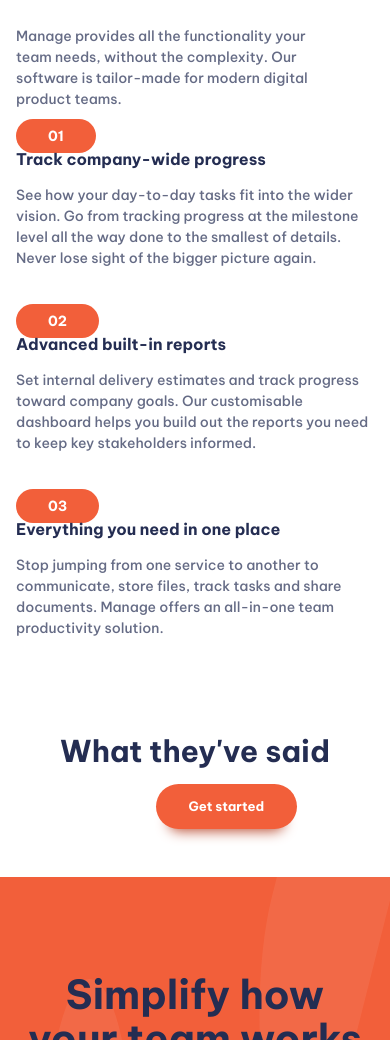
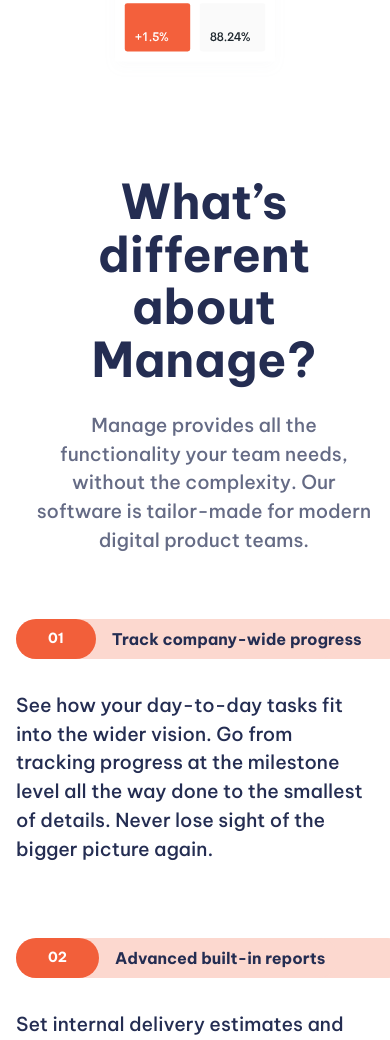
Before and after one commit to sleepielle/Manage, a website built with Vite: page manage.website/index.html in a window 390 px wide. Shown: the part 960-2000 px from the top of the page. Built offline with nearby package versions, Linux system fonts and the light colour scheme.

Commit message:
numbered lists and mobile view

```diff
--- a/manage.website/index.html
+++ b/manage.website/index.html
@@ -57,11 +57,11 @@
             <div class="container">
               <div class="even-columns">
 
-                <div class="flow">
+                <div class="flow text-center">
                   <h1 class="fs-primary-heading fw-bold">
                     Bring everyone together to build better products.
                   </h1>
-                  <p>
+                  <p data-width="wide">
                     Manage makes it simple for software teams to plan day-to-day
                     tasks while keeping the larger team goals in view.
                   </p>
@@ -78,11 +78,11 @@
           <section class="padding-block-700">
             <div class="container">
               <div class="even-columns">
-                <div class="flow">
+                <div class="flow text-center">
                   <h2 class="fs-secondary-heading fw-bold">
                     What’s different about Manage?
                   </h2>
-                  <p>
+                  <p data-width="wide" >
                     Manage provides all the functionality your team needs,
                     without the complexity. Our software is tailor-made for
                     modern digital product teams.
@@ -93,10 +93,10 @@
                   <ul class="numbered-items | flow" role="list">
                     <li >
                       <div class="flow" style="--flow-spacer:1em">
-                      <h3 class="fs-600 fw-bold">
+                      <h3 class="numbered-items_title fs-600 fw-bold">
                         Track company-wide progress
                       </h3>
-                        <p data-width="wide">
+                        <p class="numbered-items_body" data-width="wide">
                           See how your day-to-day tasks fit into the wider vision.
                           Go from tracking progress at the milestone level all the
                           way done to the smallest of details. Never lose sight of
@@ -107,8 +107,8 @@
 
                     <li >
                       <div class="flow" style="--flow-spacer:1em">
-                      <h3 class="fs-600 fw-bold">Advanced built-in reports</h3>
-                      <p data-width="wide">
+                      <h3 class="numbered-items_title fs-600 fw-bold">Advanced built-in reports</h3>
+                      <p class="numbered-items_body" data-width="wide">
                         Set internal delivery estimates and track progress
                         toward company goals. Our customisable dashboard helps
                         you build out the reports you need to keep key
@@ -116,12 +116,13 @@
                       </p>
                     </div>
                     </li>
+
                     <li >
                       <div class="flow" style="--flow-spacer:1em">
-                      <h3 class="fs-600 fw-bold">
+                      <h3 class="numbered-items_title fs-600 fw-bold">
                         Everything you need in one place
                       </h3>
-                      <p data-width="wide">
+                      <p class="numbered-items_body" data-width="wide">
                         Stop jumping from one service to another to communicate,
                         store files, track tasks and share documents. Manage
                         offers an all-in-one team productivity solution.
@@ -136,9 +137,12 @@
 
           <!--visual separatin from utility from component classes-->
           <section class="padding-block-700 | carousel">
-            <h2 class="fs-secondary-heading fw-bold" style="text-align: center">
-              What they've said
-            </h2>
+            <div class="text-center">
+              <h3 class="fs-secondary-heading fw-bold" >
+                What they've said
+              </h3>
+            </div>
+
             <!--carousel here-->
             <button class="button" data-section="carousel">Get started</button>
           </section>
@@ -146,11 +150,14 @@
           <div class="  cta bg-accent-400 text-neutral-10" >
             <img src="/manage.website/images/bg-simplify-section-desktop.svg" alt="aa" class="positioning">
             <div class="container">
-              <div class="even-columns padding-block-900">
+              <div class="even-columns padding-block-900 ">
 
-                  <p class="fs-secondary-heading fw-bold" data-section="cta">
-                    Simplify how your team works today.
-                  </p>
+               <div class="text-center">
+                <h2 class="fs-secondary-heading fw-bold" data-section="cta">
+                Simplify how your team works today.
+              </h2>
+
+           </div>
 
                 <div class="justify-self-end">
                   <button class="button" data-type="inverted">
--- a/manage.website/style.css
+++ b/manage.website/style.css
@@ -1,7 +1,7 @@
 :root {
   --clr-accent-500: hsl(12, 60%, 45%);
   --clr-accent-400: hsl(12, 88%, 59%);
-  --clr-accent-300: hsl(12, 88%, 75%);
+  --clr-accent-300: hsl(12, 88%, 90%);
   --clr-accent-100: hsl(13, 100%, 96%);
 
   --clr-primary-400: hsl(228, 39%, 23%);
@@ -40,6 +40,7 @@
   --size-450: 1.3rem;
   --size-500: 1.5rem;
   --size-600: 2rem;
+  --size-650: 2.6rem;
   --size-700: 3rem;
   --size-800: 4rem;
   --size-900: 5rem;
@@ -135,7 +136,10 @@
 }
 
 p[data-width="wide"] {
-  max-width: 42ch;
+  display: flex;
+  max-width: 60ch;
+  justify-content: center;
+  margin-block: 2rem;
 }
 /* button */
 
@@ -226,27 +230,59 @@
 /*numbered list*/
 .numbered-items {
   counter-reset: count;
+
+  width: fit-content;
+  margin-inline: auto;
 }
 
 .numbered-items li {
   counter-increment: count;
 }
 
-.numbered-items li::before {
+.numbered-items div {
+  display: grid;
+  grid-template-columns: min-content 1fr;
+  align-items: center;
+  column-gap: var(--size-400);
+}
+
+.numbered-items_title {
+  content: "";
+  grid-column: 2/-1;
+  grid-row: 1/2;
+  z-index: 1;
+  inset: 0 -100vw 0 0;
+  border-radius: 100vw;
+}
+.numbered-items_body {
+  grid-column: 2/-1;
+}
+
+.numbered-items div::before,
+.numbered-items div::after {
+  height: 40px;
+}
+.numbered-items div::before {
   content: counter(count, decimal-leading-zero);
   background-color: var(--clr-accent-400);
   color: var(--clr-neutral-100);
   font-weight: var(--fw-bold);
   padding: var(--size-200) var(--size-600);
   border-radius: 100vw;
+
+  display: flex;
+  align-items: center;
+  grid-row: 1/2;
+  grid-column: 1/2;
 }
+
 /* Utility classes */
 
 .container {
   --max-width: 1110px;
-  --padding: 1rem;
+  --container-padding: 1rem;
 
-  width: min(var(--max-width), 100% - (var(--padding) * 2));
+  width: min(var(--max-width), 100% - (var(--container-padding) * 2));
   margin-inline: auto;
   position: relative;
 }
@@ -445,7 +481,6 @@
   .fs-secondary-heading[data-section="cta"] {
     text-align: center;
     justify-self: center;
-    font-size: var(--fs-800);
     max-width: 12ch;
   }
   .justify-self-end {
@@ -538,4 +573,72 @@
   .primary-footer-wrapper > :nth-child(5) {
     grid-area: five;
   }
+
+  /*numbered list media query*/
+  .numbered-items p {
+    grid-column: 2/-1;
+  }
 }
+
+@media (max-width: 50em) {
+  .numbered-items div::before {
+    content: counter(count, decimal-leading-zero);
+    background-color: var(--clr-accent-400);
+    color: var(--clr-neutral-100);
+    font-weight: var(--fw-bold);
+    padding: var(--size-200) var(--size-600);
+    border-radius: 100vw;
+
+    display: flex;
+    align-items: center;
+    grid-row: 1/2;
+    grid-column: 1/2;
+  }
+
+  .numbered-items div::after {
+    content: "";
+    display: block;
+    z-index: -1;
+    border-radius: 100vw;
+    grid-column: 1 / -1;
+    grid-row: 1/2;
+    width: 90%;
+    --bg: var(--clr-accent-300);
+    box-shadow: 5em 0 0 var(--bg);
+    background: var(--bg);
+  }
+
+  .numbered-items p {
+    grid-column: 1/-1;
+    font-size: 1.2rem;
+  }
+  .text-center {
+    display: grid;
+    margin-left: 5%;
+    text-align: center;
+  }
+
+  .text-center h2,
+  .text-center h1 {
+    max-width: 15ch;
+    place-self: center;
+  }
+
+  .text-center h1 {
+    font-size: var(--fs-900);
+  }
+  .text-center h2 {
+    font-size: 3rem;
+  }
+  .text-center h3 {
+    font-size: 2.5rem;
+  }
+
+  .text-center p {
+    margin-inline: auto;
+    font-size: 1.2rem;
+    max-width: 40ch;
+    margin-top: var(--size-500);
+    margin-bottom: var(--size-700);
+  }
+}
```
